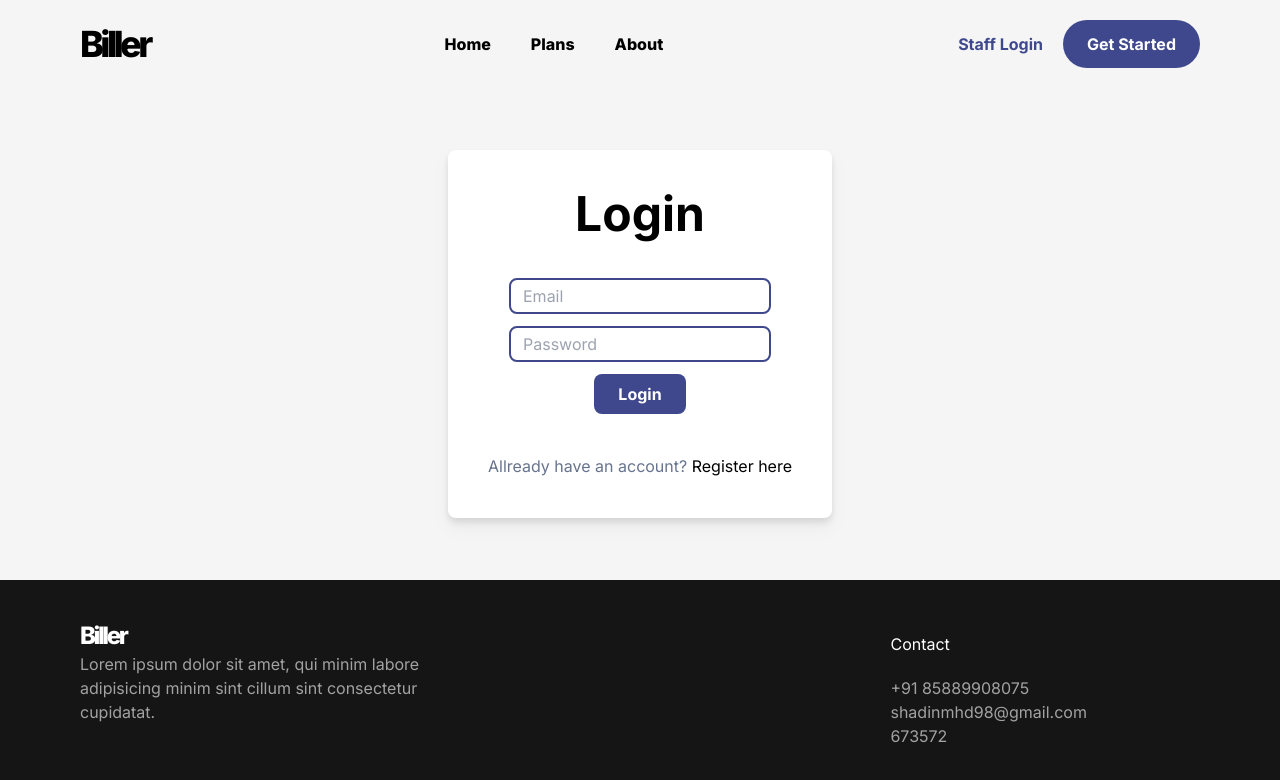
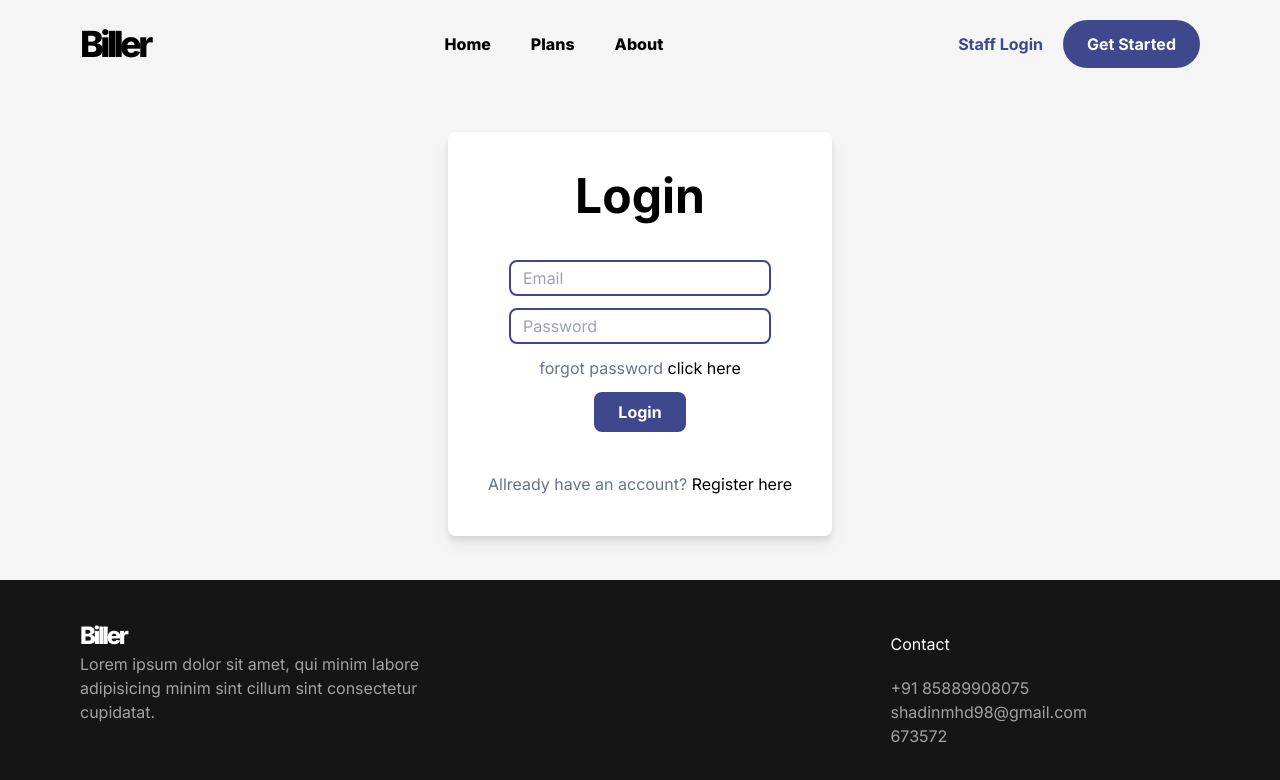
Before and after one commit to shadinmd/biller, a Next.js app in the folder frontend/: page /login in a window 1280 px wide. Shown: the top 780 px of the page. Built offline with nearby package versions, Linux system fonts and the light colour scheme; some icons are missing.

Commit message:
update: added link to forgot password page

```diff
--- a/frontend/app/login/page.tsx
+++ b/frontend/app/login/page.tsx
@@ -59,6 +59,7 @@ const Login = () => {
 							type="password"
 							className={`px-3 py-1 border-2 ${errors.password ? "border-red-500 placeholder:text-red-500" : "border-primary"} rounded-lg outline-none`}
 						/>
+						<Link href={"/forgot"} className='text-custom-light-gray' >forgot password <span className='text-black'>click here</span></Link>
 						{errors.password && <p className='text-red-500'>{errors.password.message}</p>}
 						<button className='text-white bg-primary rounded-lg font-bold px-6 py-2'>
 							Login
```
